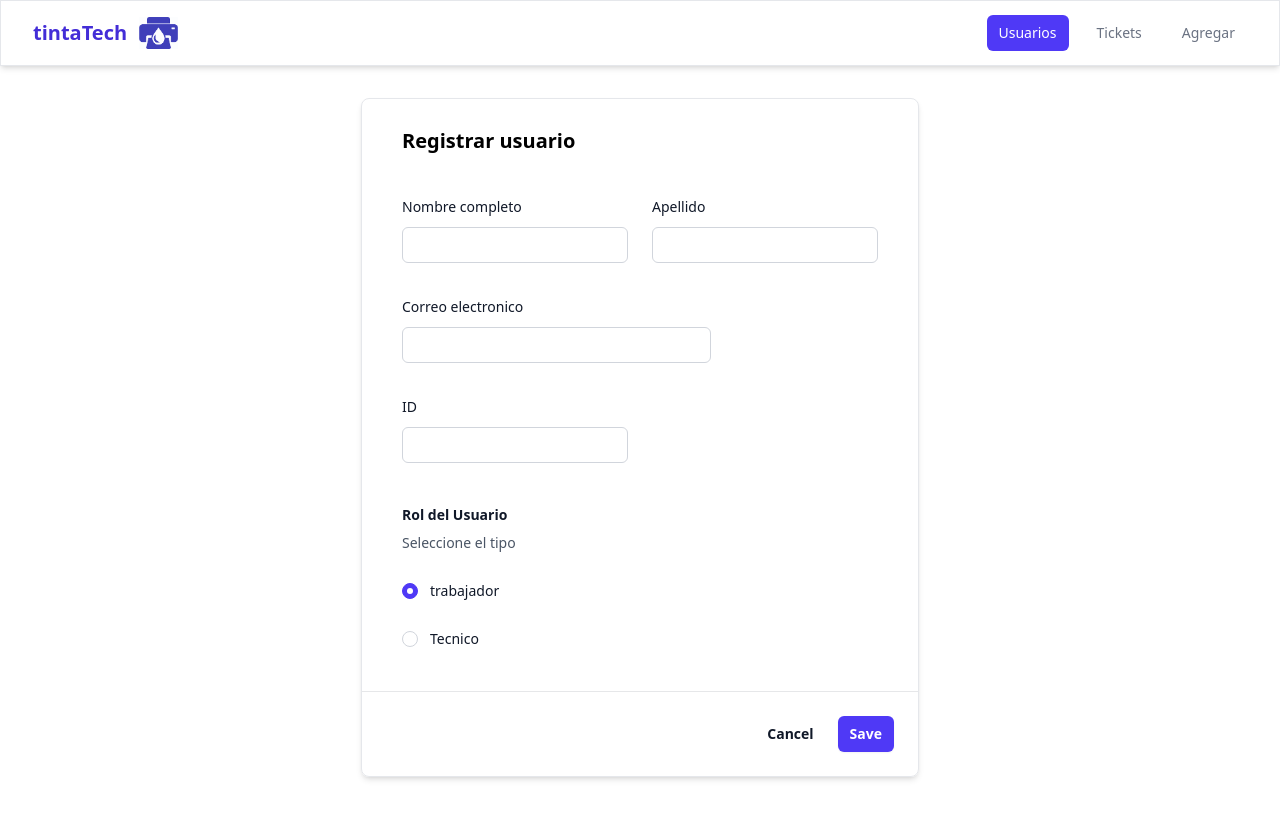
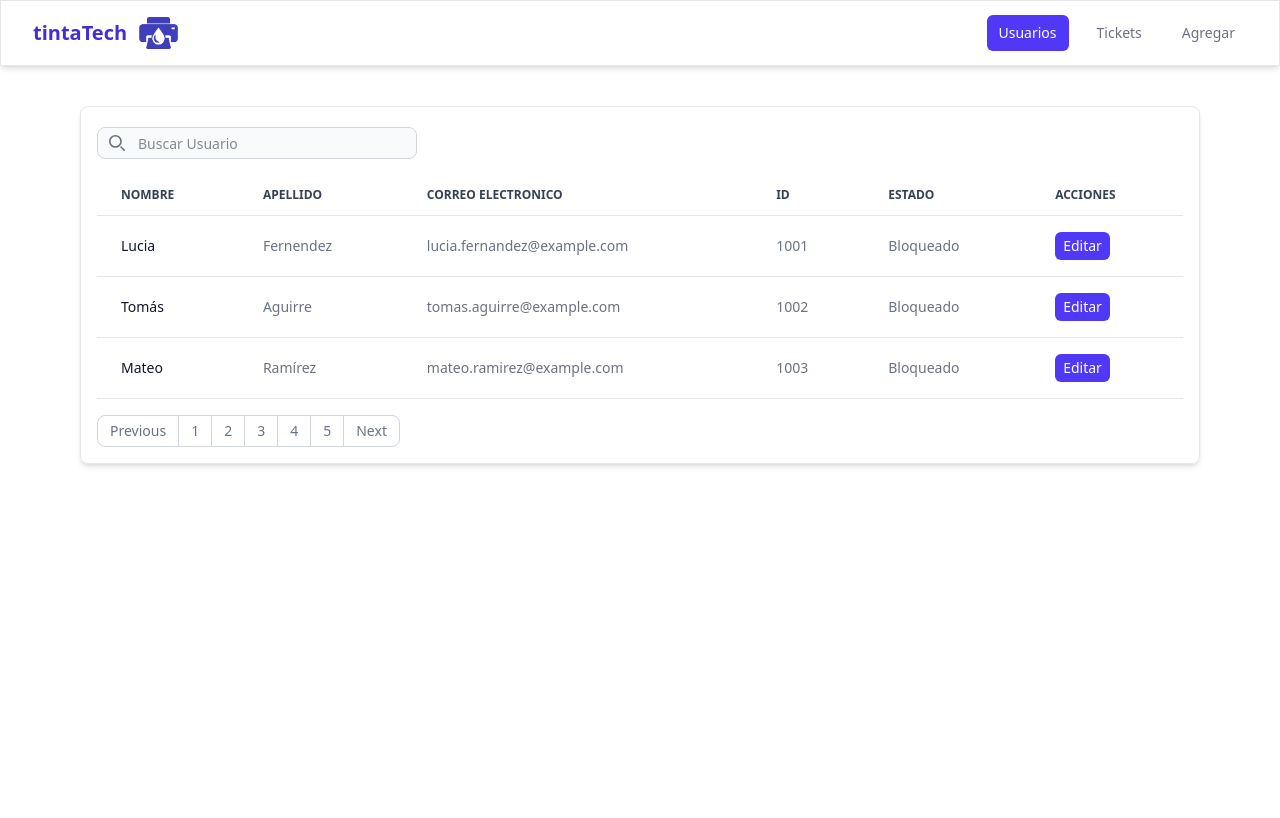
Before and after one commit to Brian-Ache/tp-final-poo, a React (Vite) app: page / in a window 1280 px wide. Shown: the top 818 px of the page. Built offline with nearby package versions, Linux system fonts and the light colour scheme.

Commit message:
Terminando visual lista de usuarios del ADM

```diff
--- a/src/App.tsx
+++ b/src/App.tsx
@@ -1,13 +1,12 @@
 import LoginPage from './pages/login/login';
 import RegisterPage from './pages/administrador/register';
-
+import ListaUsuarios from './pages/administrador/listaUsuarios';
+import MainAdm from './pages/administrador/mainAdm';
 
 function App() {
   return (
     <>
-      {/* <LoginPage /> */}
-      <RegisterPage />
-
+      <MainAdm/>
     </>
   )
 }
--- a/src/pages/administrador/headerAdm.jsx
+++ b/src/pages/administrador/headerAdm.jsx
@@ -42,8 +42,8 @@ export default function HeaderAdm() {
                     href={item.href}
                     aria-current={item.current ? 'page' : undefined}
                     className={classNames(
-                      item.current ? 'bg-indigo-600 text-white' : 'text-gray-500 hover:bg-gray-500 hover:text-white',
-                      'rounded-md px-3 py-2 text-sm font-medium',
+                      item.current ? 'bg-indigo-600 text-white hover:bg-indigo-500' : 'text-gray-500 hover:bg-gray-500 hover:text-white',
+                      'rounded-md px-3 py-2 text-sm font-medium ',
                     )}
                   >
                     {item.name}
@@ -66,7 +66,7 @@ export default function HeaderAdm() {
               aria-current={item.current ? 'page' : undefined}
               className={classNames(
                 item.current ? 'bg-indigo-600 text-white' : 'text-gray-500 hover:bg-gray-500 hover:text-white',
-                'block rounded-md px-3 py-2 text-base font-medium',
+                'block rounded-md px-3 py-2 text-base font-medium ',
               )}
             >
               {item.name}
--- /dev/null
+++ b/src/pages/administrador/listaUsuarios.jsx
@@ -0,0 +1,173 @@
+export default function ListaUsuarios() {
+  return (
+    <div class="overflow-x-auto shadow-md border border-gray-200 rounded-lg mt-10 mx-6 lg:mx-20 p-4">
+      <div class="pb-4 bg-white">
+        <div class="relative mt-1">
+          <div class="absolute inset-y-0 rtl:inset-r-0 start-0 flex items-center ps-3 pointer-events-none">
+            <svg
+              class="w-4 h-4 text-gray-500"
+              aria-hidden="true"
+              xmlns="http://www.w3.org/2000/svg"
+              fill="none"
+              viewBox="0 0 20 20"
+            >
+              <path
+                stroke="currentColor"
+                stroke-linecap="round"
+                stroke-linejoin="round"
+                stroke-width="2"
+                d="m19 19-4-4m0-7A7 7 0 1 1 1 8a7 7 0 0 1 14 0Z"
+              />
+            </svg>
+          </div>
+          <input
+            type="text"
+            id="table-search"
+            class="block ps-10 text-sm text-gray-900 border border-gray-300 rounded-lg w-80 bg-gray-50 focus:ring-blue-500 focus:border-blue-500 h-8"
+            placeholder="Buscar Usuario"
+          />
+        </div>
+      </div>
+      <table class="w-full text-sm text-left rtl:text-right text-gray-500 ">
+        <thead class="text-xs text-gray-700 uppercase  ">
+          <tr className="border-b border-gray-200">
+            <th scope="col" class="px-6 py-3">
+              Nombre
+            </th>
+            <th scope="col" class="px-6 py-3">
+              Apellido
+            </th>
+            <th scope="col" class="px-6 py-3">
+              Correo electronico
+            </th>
+            <th scope="col" class="px-6 py-3">
+              Id
+            </th>
+            <th scope="col" class="px-6 py-3">
+              Estado
+            </th>
+            <th scope="col" class="px-6 py-3">
+                Acciones
+            </th>
+          </tr>
+        </thead>
+        <tbody>
+          <tr class="bg-white border-b border-gray-200">
+            <th
+              scope="row"
+              class="px-6 py-4 font-medium text-gray-900 whitespace-nowrap "
+            >
+              Lucia
+            </th>
+            <td class="px-6 py-4">Fernendez</td>
+            <td class="px-6 py-4">lucia.fernandez@example.com</td>
+            <td class="px-6 py-4">1001</td>
+            <td class="px-6 py-4">Bloqueado</td>
+            <td class="px-6 py-4">
+              <a href="#" class="font-medium text-indigo-600 ">
+              <button className="bg-indigo-600 rounded-md text-white py-1 px-2 cursor-pointer hover:bg-indigo-500">Editar</button>
+              </a>
+            </td>
+          </tr>
+          <tr class="bg-white border-b border-gray-200 ">
+            <th
+              scope="row"
+              class="px-6 py-4 font-medium text-gray-900 whitespace-nowrap "
+            >
+              	Tomás
+            </th>
+            <td class="px-6 py-4">Aguirre</td>
+            <td class="px-6 py-4">tomas.aguirre@example.com</td>
+            <td class="px-6 py-4">1002</td>
+            <td class="px-6 py-4">Bloqueado</td>
+            <td class="px-6 py-4">
+              <a href="#" class="font-medium text-indigo-600 ">
+                <button className="bg-indigo-600 rounded-md text-white py-1 px-2 cursor-pointer hover:bg-indigo-500">Editar</button>
+              </a>
+            </td>
+          </tr>
+          <tr class="bg-white border-b border-gray-200">
+            <th
+              scope="row"
+              class="px-6 py-4 font-medium text-gray-900 whitespace-nowrap "
+            >
+              	Mateo
+            </th>
+            <td class="px-6 py-4">Ramírez</td>
+            <td class="px-6 py-4">mateo.ramirez@example.com</td>
+            <td class="px-6 py-4">1003</td>
+            <td class="px-6 py-4">Bloqueado</td>
+            <td class="px-6 py-4">
+              <a href="#" class="font-medium text-indigo-600 ">
+              <button className="bg-indigo-600 rounded-md text-white py-1 px-2 cursor-pointer hover:bg-indigo-500">Editar</button>
+              </a>
+            </td>
+          </tr>
+        </tbody>
+      </table>
+      <nav
+        class="flex items-center flex-column flex-wrap md:flex-row justify-between pt-4"
+        aria-label="Table navigation"
+      >
+        <ul class="inline-flex -space-x-px rtl:space-x-reverse text-sm h-8">
+          <li>
+            <a
+              href="#"
+              class="flex items-center justify-center px-3 h-8 ms-0 leading-tight text-gray-500 bg-white border border-gray-300 rounded-s-lg hover:bg-gray-100 hover:text-gray-700 "
+            >
+              Previous
+            </a>
+          </li>
+          <li>
+            <a
+              href="#"
+              class="flex items-center justify-center px-3 h-8 leading-tight text-gray-500 bg-white border border-gray-300 hover:bg-gray-100 hover:text-gray-700 "
+            >
+              1
+            </a>
+          </li>
+          <li>
+            <a
+              href="#"
+              class="flex items-center justify-center px-3 h-8 leading-tight text-gray-500 bg-white border border-gray-300 hover:bg-gray-100 hover:text-gray-700 "
+            >
+              2
+            </a>
+          </li>
+          <li>
+            <a
+              href="#"
+              class="flex items-center justify-center px-3 h-8 leading-tight text-gray-500 bg-white border border-gray-300    hover:bg-gray-100 hover:text-gray-700 "
+            >
+              3
+            </a>
+          </li>
+          <li>
+            <a
+              href="#"
+              class="flex items-center justify-center px-3 h-8 leading-tight text-gray-500 bg-white border border-gray-300 hover:bg-gray-100 hover:text-gray-700 "
+            >
+              4
+            </a>
+          </li>
+          <li>
+            <a
+              href="#"
+              class="flex items-center justify-center px-3 h-8 leading-tight text-gray-500 bg-white border border-gray-300 hover:bg-gray-100 hover:text-gray-700 "
+            >
+              5
+            </a>
+          </li>
+          <li>
+            <a
+              href="#"
+              class="flex items-center justify-center px-3 h-8 leading-tight text-gray-500 bg-white border border-gray-300 rounded-e-lg hover:bg-gray-100 hover:text-gray-700 "
+            >
+              Next
+            </a>
+          </li>
+        </ul>
+      </nav>
+    </div>
+  );
+}
--- a/src/pages/administrador/mainAdm.jsx
+++ b/src/pages/administrador/mainAdm.jsx
@@ -4,3 +4,22 @@
 //QUE TENGA UN ASIDE PARA ACCEDER A USUARIOS(QUE SEA LO QUE COMIENZA POR DEFECTO) Y PARA ACCEDER A TIKETS
 //ESTE ULTIMO ASIDE PODRIA SER UN MENU QUE SE DESPLIEGA AL HACER CLICK EN UN BONTON HAMBURGUESA
 //EL MENU ASIDE DESPLEGABLE ENTOCES TIENE TRES APARTADOS: CREAR USUARIO, USUARIOS(MUESTRA A TOODOS LOS USUARIOS) Y TICKETS(MUESTRA TODOS LOS TICKETS)
+
+
+//ULTIUMO
+//ACA PONGO EL HEADER Y LA PAGINA QUE ABRIO.SI ES LA LISTA DE USUARIOS(POR DEFEECTO) O LA LISTA DE TICKETS O CREAR USUARIO
+
+import React from 'react'
+import HeaderAdm from './headerAdm';
+import ListaUsuarios from './listaUsuarios';
+
+export default function MainAdm() {
+    return(
+        <div>
+            <HeaderAdm/>
+            <ListaUsuarios/>
+        </div>
+
+    )
+
+}
```
